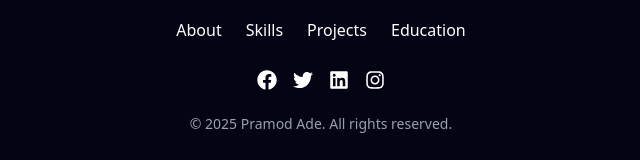
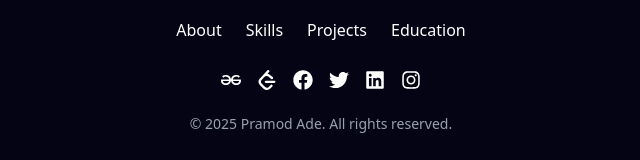
Before and after one commit to prmd04/My-Portfolio, a React (Vite) app: page / in a window 1280 px wide. Shown: the part 7444-7604 px from the top of the page, without its empty margins (319-959 px from the left). Built offline with nearby package versions, Linux system fonts and the light colour scheme.

Commit message:
change resume

```diff
--- a/src/components/About/About.jsx
+++ b/src/components/About/About.jsx
@@ -54,7 +54,7 @@ const About = () => {
 
           {/* Resume Button */}
           <a
-            href="https://drive.google.com/file/d/1d3KDn4gPAUKUTeKxzGa-6utPolGx4sOS/view?usp=drive_link"
+            href="https://drive.google.com/file/d/14XYPlaoATjhu8kjlUnrzhUSZsbhzRXRE/view?usp=drive_link"
             target="_blank"
             rel="noopener noreferrer"
             className="inline-block text-white py-3 px-8 rounded-full mt-5 text-lg font-bold transition duration-300 transform hover:scale-105"
--- a/src/components/Footer/Footer.jsx
+++ b/src/components/Footer/Footer.jsx
@@ -1,5 +1,9 @@
 import React from "react";
-import { FaFacebook, FaTwitter, FaLinkedin, FaInstagram, FaYoutube } from "react-icons/fa";
+import { FaFacebook, FaTwitter, FaLinkedin, FaInstagram} from "react-icons/fa";
+import {
+  SiLeetcode,
+  SiGeeksforgeeks
+} from "react-icons/si";
 
 const Footer = () => {
   // Smooth scroll function
@@ -37,11 +41,13 @@ const Footer = () => {
         {/* Social Media Icons - Responsive */}
         <div className="flex flex-wrap justify-center space-x-4 mt-6">
           {[
+            { icon: <SiGeeksforgeeks />, link: "https://www.geeksforgeeks.org/user/prmd04/" },
+            { icon: <SiLeetcode />, link: "https://leetcode.com/u/prmd04/" },
             { icon: <FaFacebook />, link: "https://www.facebook.com/prmd0404/" },
             { icon: <FaTwitter />, link: "https://x.com/ade_pramod" },
             { icon: <FaLinkedin />, link: "https://www.linkedin.com/in/pramod-ade/" },
             { icon: <FaInstagram />, link: "https://www.instagram.com/_ade_pramod_/" },
-            // { icon: <FaYoutube />, link: "https://www.youtube.com/codingmasteryt" },
+
 
           ].map((item, index) => (
             <a
```
